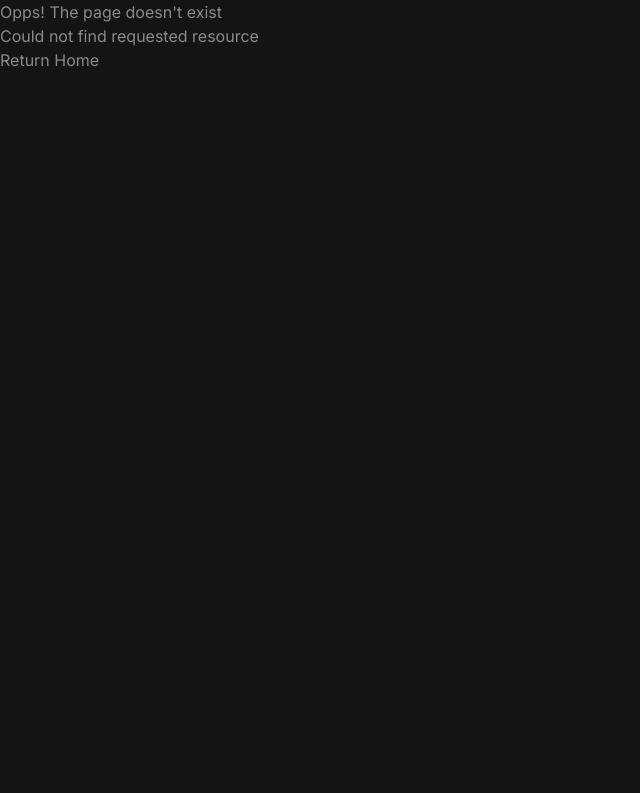
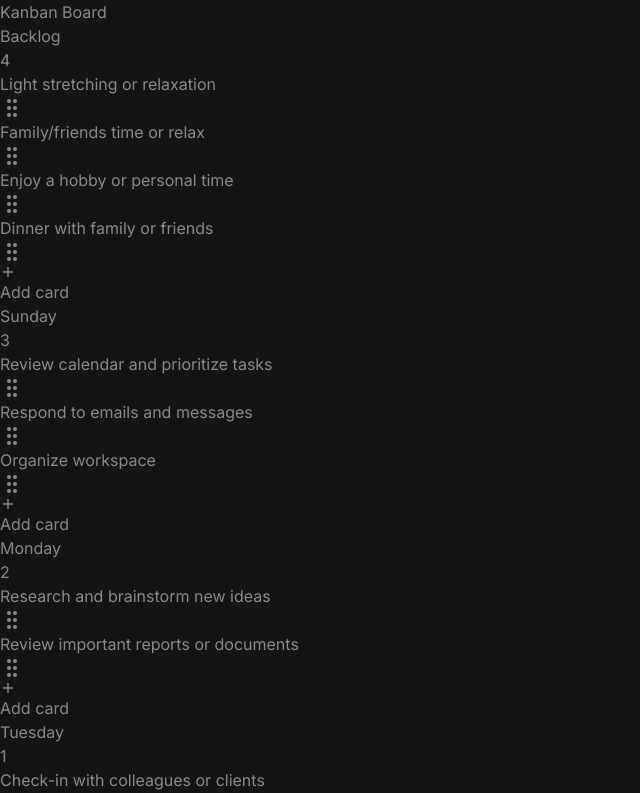
Before and after one commit to Ayusht0mar/my-portfolio, a Next.js app: page /lab/kanbanboard in a window 1280 px wide. Before the commit this address had no page. Shown: the top 793 px of the page, without its empty margins (0-640 px from the left). Built offline with nearby package versions, Linux system fonts and the light colour scheme.

Commit message:
feat: add kanbanboard page

```diff
--- /dev/null
+++ b/src/app/lab/kanbanboard/page.tsx
@@ -0,0 +1,9 @@
+import { KanbanBoard } from "@/components/lab/KanbanBoard";
+
+const KanbanBoardPage = () => {
+    return (
+        <KanbanBoard/>
+     );
+}
+
+export default KanbanBoardPage;
```
